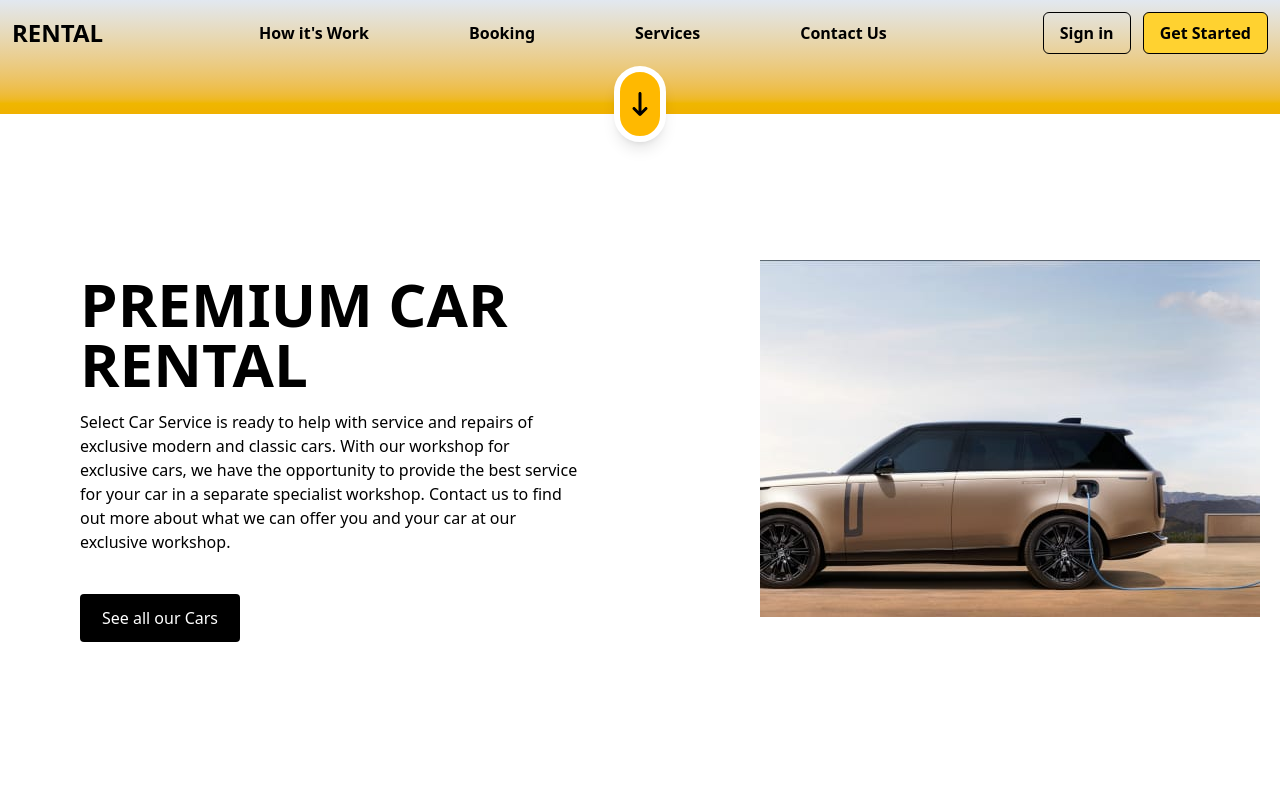
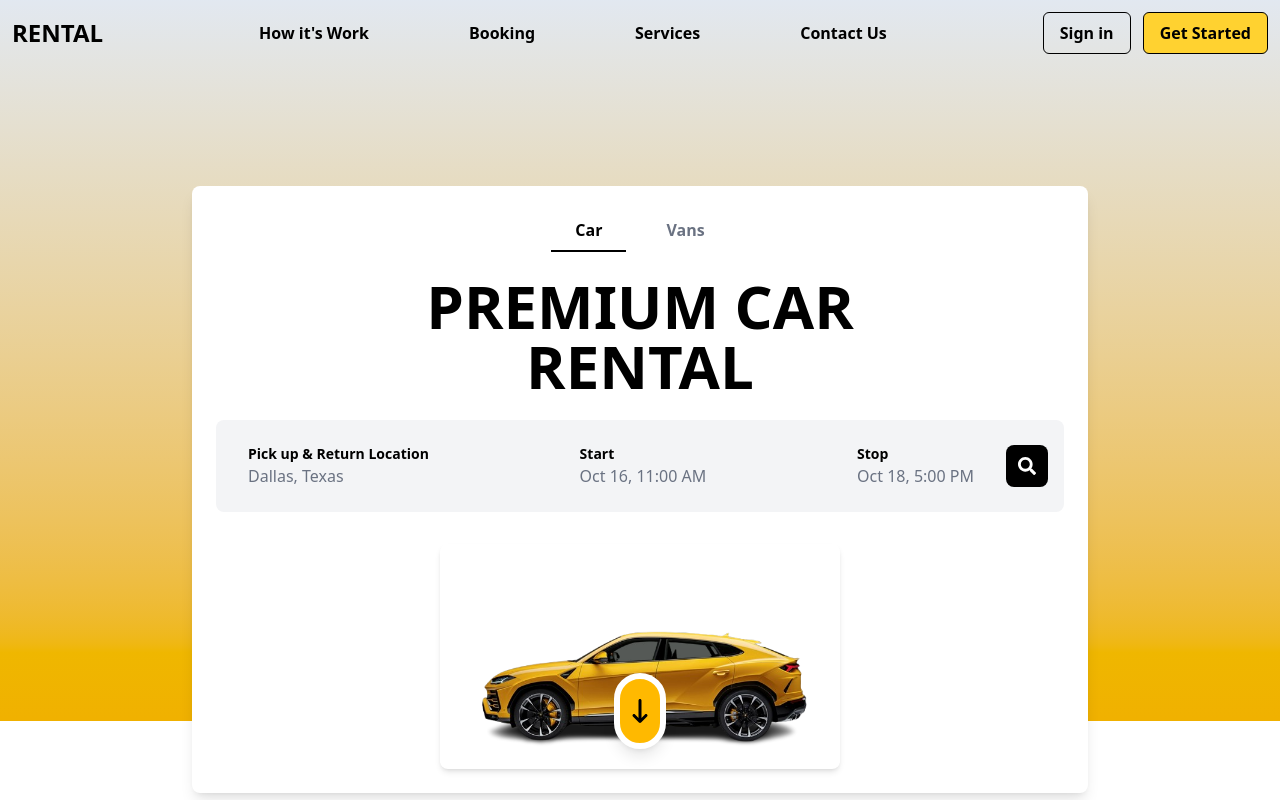
Before and after one commit to MaskINB/Car-Rental-web, a Next.js app: page / in a window 1280 px wide. Shown: the top 800 px of the page. Built offline with nearby package versions, Linux system fonts and the light colour scheme; data requests are answered from the project's data file.

Commit message:
new addition

```diff
--- /dev/null
+++ b/src/app/components/BookingForm/bookingform.jsx
@@ -0,0 +1,80 @@
+"use client";
+import { useState } from "react";
+import { FaSearch } from "react-icons/fa";
+import Image from "next/image";
+import Image1 from "../../../../public/image/new.png";
+
+const BookingForm = () => {
+  // Dynamic Booking Data
+  const [bookingData, setBookingData] = useState({
+    location: "Dallas, Texas",
+    start: "Oct 16, 11:00 AM",
+    stop: "Oct 18, 5:00 PM",
+    activeTab: "Car",
+  });
+
+  // Tabs
+  const tabs = ["Car", "Vans"];
+
+  return (
+    <div className="bg-white shadow-lg p-6 max-w-4xl mx-auto rounded-lg relative">
+      {/* Tabs Section */}
+      <div className="flex justify-center space-x-4 mb-6">
+        {tabs.map((tab) => (
+          <button
+            key={tab}
+            className={`px-6 py-2 font-semibold transition border-b-2 ${
+              bookingData.activeTab === tab
+                ? "border-black text-black"
+                : "border-transparent text-gray-500 hover:text-black"
+            }`}
+            onClick={() => setBookingData((prev) => ({ ...prev, activeTab: tab }))}
+          >
+            {tab}
+          </button>
+        ))}
+      </div>
+
+      {/* Title Section */}
+      <div className="text-center">
+        <h1 className="text-6xl font-bold">PREMIUM CAR</h1>
+        <h1 className="text-6xl font-bold">RENTAL</h1>
+      </div>
+
+      {/* Booking Details */}
+      <div className="bg-gray-100 p-4 mt-6 rounded-lg flex flex-col sm:flex-row items-center">
+        <div className="flex flex-col sm:flex-row w-full justify-between">
+          {[
+            { label: "Pick up & Return Location", value: bookingData.location },
+            { label: "Start", value: bookingData.start },
+            { label: "Stop", value: bookingData.stop },
+          ].map((item, index) => (
+            <div key={index} className="text-left px-4 py-2">
+              <p className="text-sm font-semibold">{item.label}</p>
+              <p className="text-gray-500">{item.value}</p>
+            </div>
+          ))}
+        </div>
+
+        {/* Search Button */}
+        <button className="bg-black text-white p-3 rounded-lg ml-4 hover:bg-gray-800 transition">
+          <FaSearch size={18} />
+        </button>
+      </div>
+
+      {/* Image Section */}
+      <div className="mt-8 flex justify-center">
+        <Image
+          src={Image1}
+          alt="Car"
+          width={400}
+          height={250}
+          priority={true} // Optimizes loading
+          className="rounded-lg shadow-md"
+        />
+      </div>
+    </div>
+  );
+};
+
+export default BookingForm;
--- a/src/app/components/carousel/carousel.jsx
+++ b/src/app/components/carousel/carousel.jsx
@@ -10,6 +10,7 @@ const carousel = () => {
     <div className="bg-gradient-to-t from-yellow-500 from-0% to-slate-200 to-100% relative pb-12">
       <Navbar />
       <div className="relative top-30 bottom-0">
+        <BookingForm />
       </div>
       <div className="relative top-13 bottom-0 bg-gray-300 flex justify-center items-center">
         {/* Your carousel content */}
```
